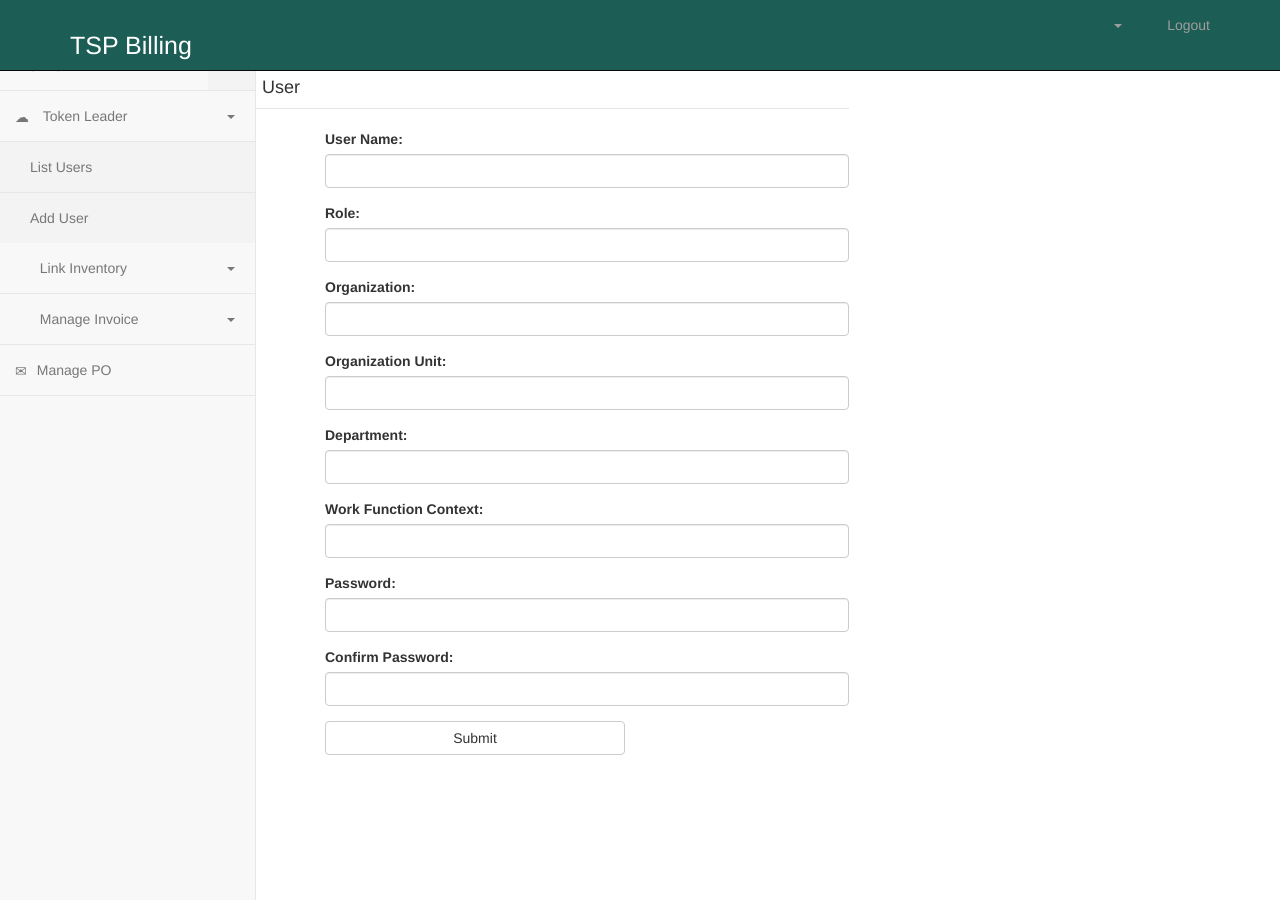
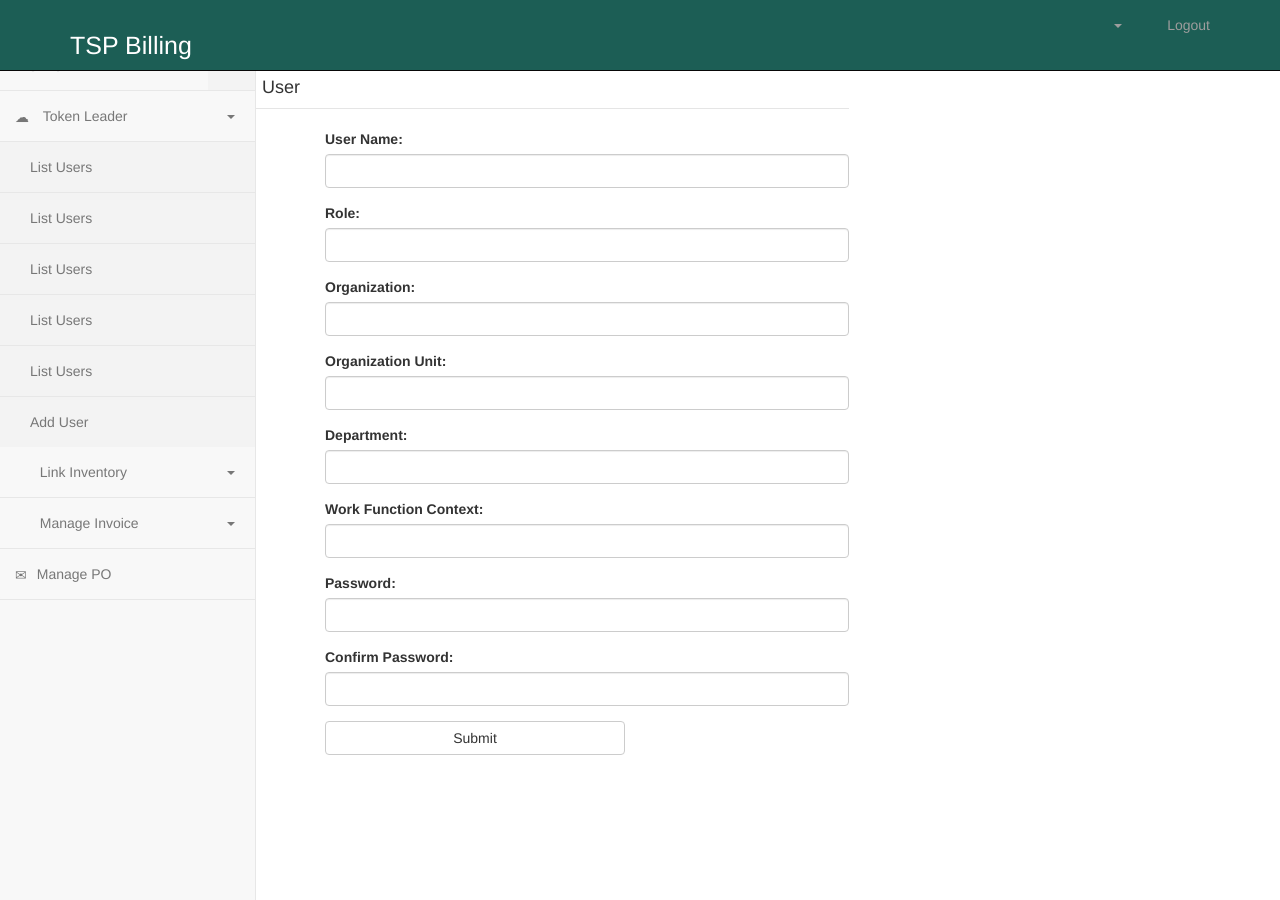
Before and after one commit to BhujayKumarBhatta/ms04, a Django app: page /adduser in a window 1280 px wide, after a click on "Token Leader". Run offline with Django 3.2, Linux system fonts and the light colour scheme; some libraries are stand-ins or nearby versions; some web fonts are replaced.

Commit message:
Manu Update

```diff
--- a/dashboard/dashapp/templates/home.html
+++ b/dashboard/dashapp/templates/home.html
@@ -557,6 +557,10 @@
                                         <div class="panel-body">
                                             <ul class="nav navbar-nav">
                                                 <li><a href="{% url 'dashapp:list_users'  %}"> List Users  </a></li>
+                                                <li><a href="{% url 'dashapp:list_org'  %}"> List Users  </a></li>
+                                                <li><a href="{% url 'dashapp:list_dept'  %}"> List Users  </a></li>
+                                                <li><a href="{% url 'dashapp:list_role'  %}"> List Users  </a></li>
+                                                <li><a href="{% url 'dashapp:list_ou'  %}"> List Users  </a></li>
                                                 <li><a href="{% url 'dashapp:adduser'  %}">Add User</a></li>
                                             </ul>
                                         </div>
```
